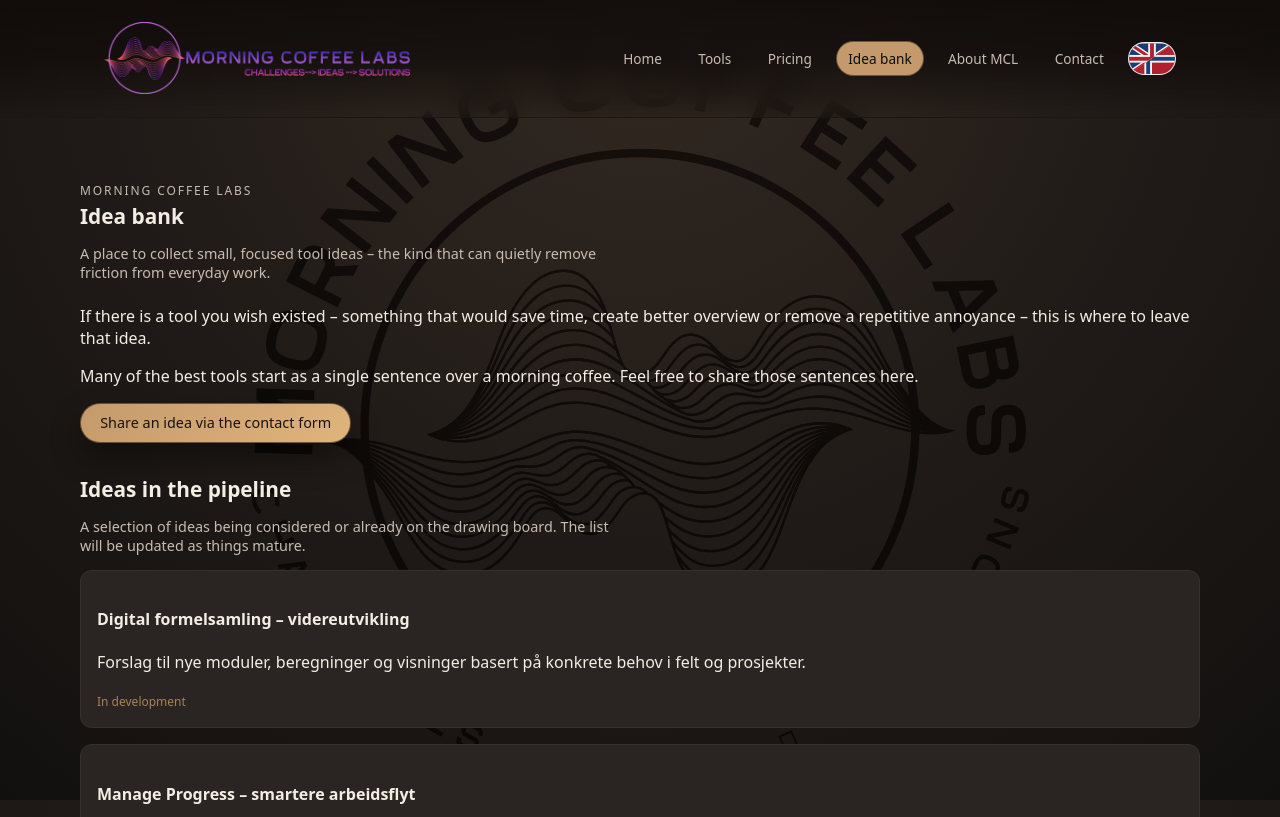
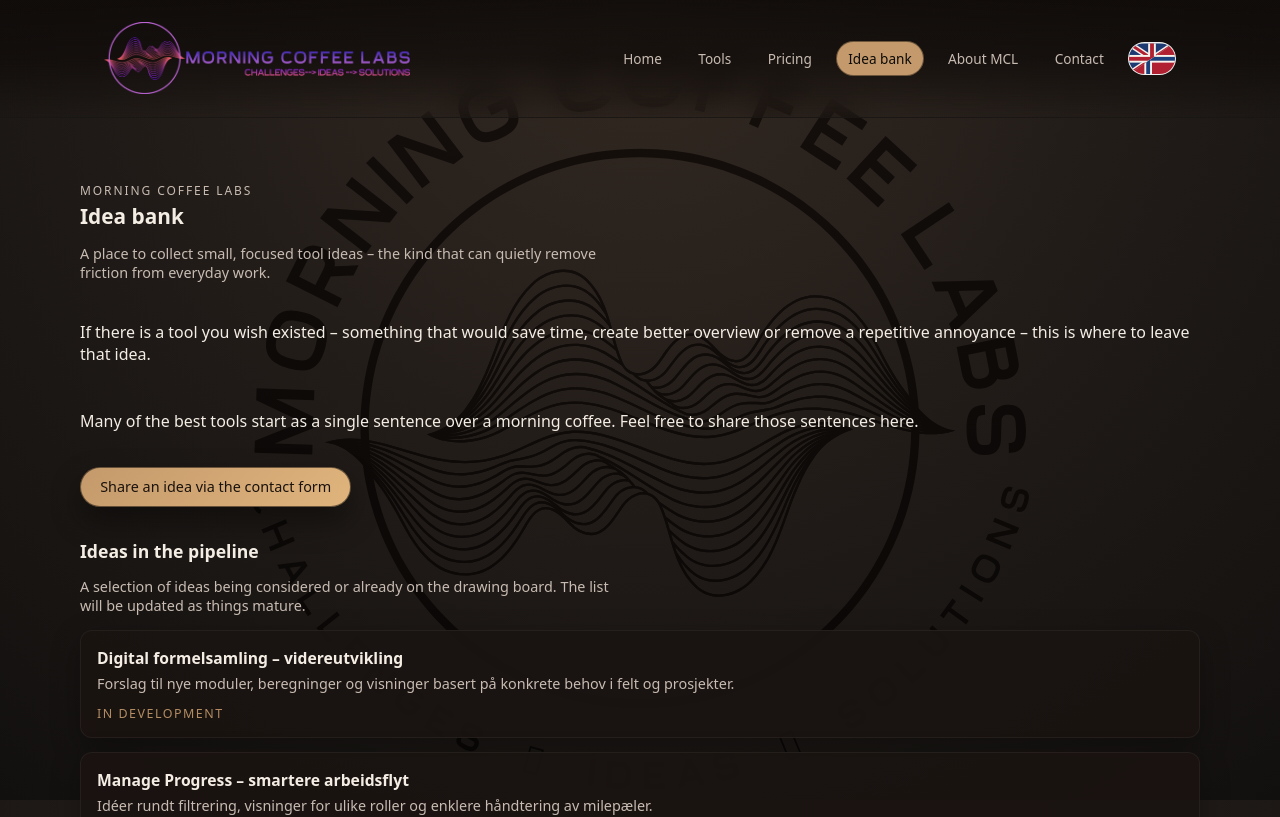
Before and after one commit to Tony-MCL/website_V2, a Next.js app: page /en/idebank in a window 1280 px wide. Shown: the top 817 px of the page. Built offline with nearby package versions, Linux system fonts and the light colour scheme.

Commit message:
Update globals.css

```diff
--- a/app/globals.css
+++ b/app/globals.css
@@ -1044,12 +1044,20 @@ a {
 
 .idea-intro {
   margin-bottom: 2rem;
+  display: flex;
+  flex-direction: column;
+  gap: 0.8rem;
+}
+
+.idea-intro .btn {
+  align-self: flex-start;
+  margin-top: 0.4rem;
 }
 
 .idea-subtitle {
   margin-top: 2rem;
   margin-bottom: 0.75rem;
-  font-size: 1.3rem;
+  font-size: 1.1rem;
   color: var(--mcl-text);
 }
 
@@ -1064,16 +1072,33 @@ a {
 .idea-item,
 .hof-item,
 .hof-full-item {
-  padding: 1rem;
+  padding: 1rem 1rem 0.9rem;
   border-radius: var(--mcl-radius);
-  background: var(--mcl-surface);
-  margin-bottom: 1rem;
+  background: rgba(26, 20, 17, 0.95);
+  margin-bottom: 0.9rem;
   border: 1px solid var(--mcl-border-subtle);
+  box-shadow: var(--mcl-shadow-soft);
+}
+
+.idea-item h4,
+.hof-full-item h4 {
+  margin: 0 0 0.3rem;
+  font-size: 0.98rem;
+}
+
+.idea-item p,
+.hof-item p,
+.hof-full-item p {
+  margin: 0 0 0.5rem;
+  font-size: 0.9rem;
+  color: var(--mcl-text-muted);
 }
 
 .idea-status {
-  font-size: 0.75rem;
-  opacity: 0.8;
+  font-size: 0.78rem;
+  text-transform: uppercase;
+  letter-spacing: 0.12em;
+  opacity: 0.9;
 }
 
 .status-pending {
@@ -1090,5 +1115,5 @@ a {
 
 .hof-year {
   font-size: 0.8rem;
-  opacity: 0.6;
+  opacity: 0.7;
 }
```
